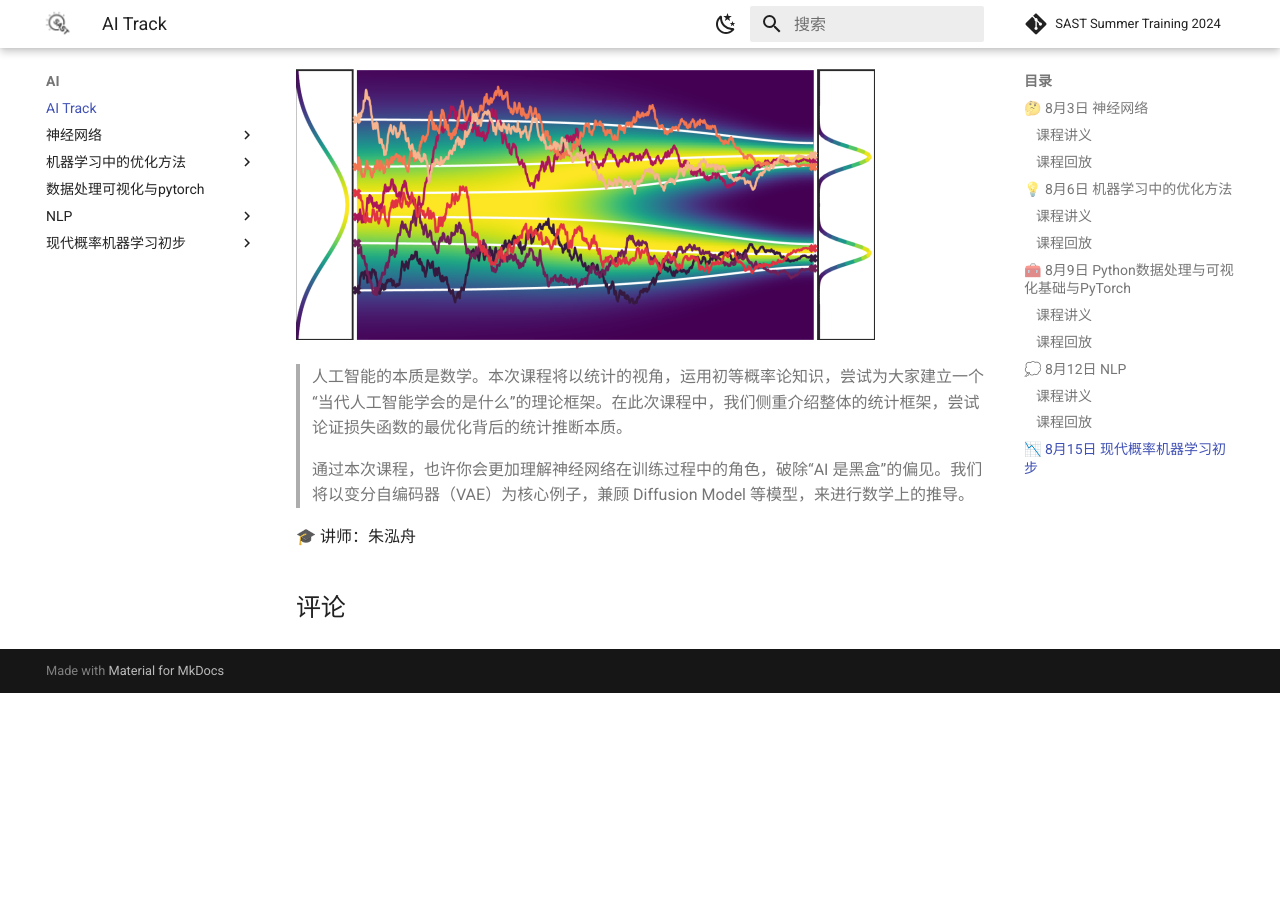
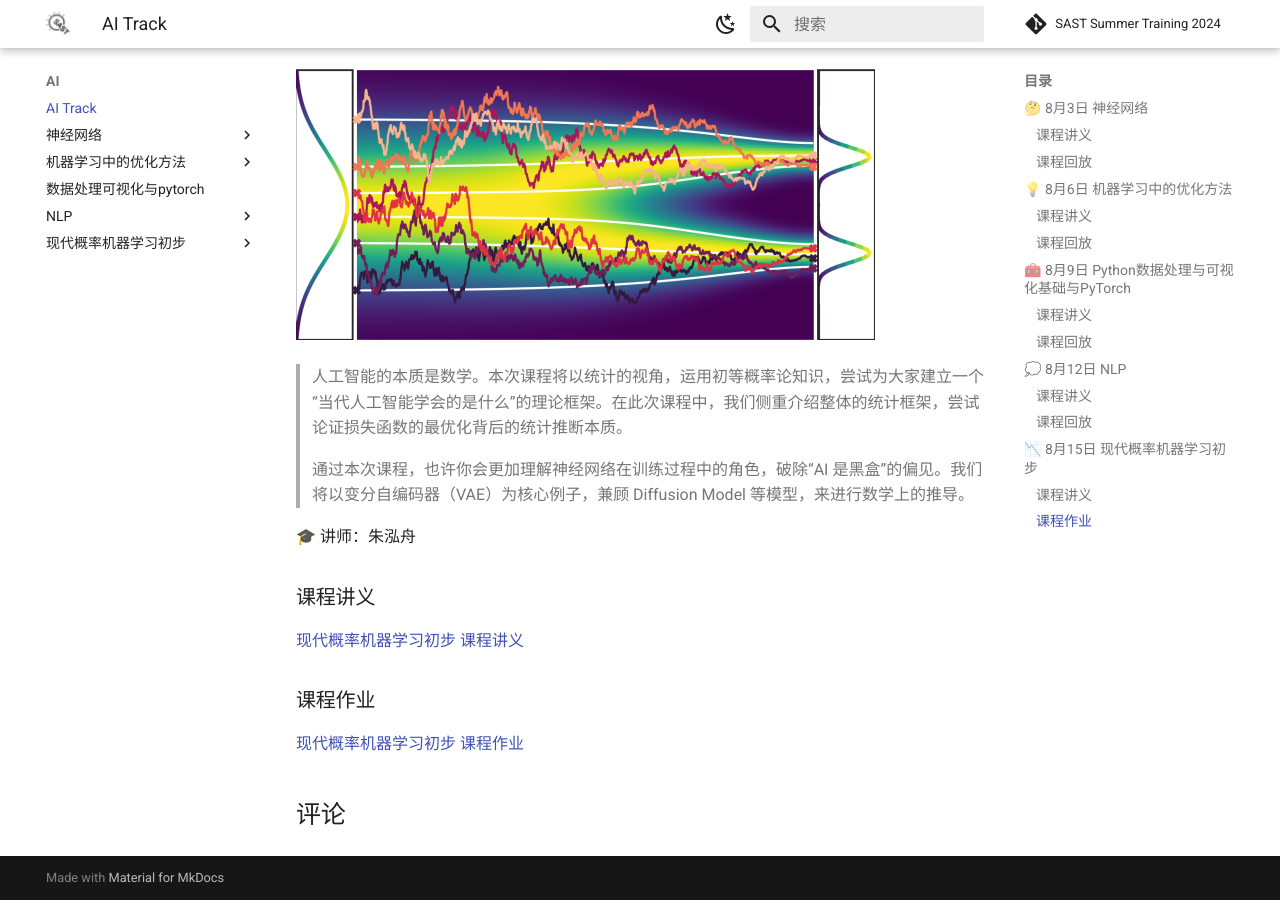
Before and after one commit to sast-summer-training-2024/sast-summer-training-2024.github.io, an MkDocs documentation site: the page built from docs/ai/index_ai.md, in a window 1280 px wide and 900 px high, scrolled down 4813 px. Built offline with MkDocs 1.6.1 and Material for MkDocs 9.7.7, drawn with Linux system fonts in a browser that asks for light colours; comment, search, counter and statistics services are not loaded; before the commit the page ends 5506 px from its top, so only the background shows below that.

Commit message:
feat: add probablistic ml

```diff
--- a/docs/ai/index_ai.md
+++ b/docs/ai/index_ai.md
@@ -93,3 +93,11 @@
 >通过本次课程，也许你会更加理解神经网络在训练过程中的角色，破除“AI 是黑盒”的偏见。我们将以变分自编码器（VAE）为核心例子，兼顾 Diffusion Model 等模型，来进行数学上的推导。
 
 🎓 讲师：朱泓舟
+
+### 课程讲义
+
+[现代概率机器学习初步 课程讲义](现代概率机器学习初步_讲义.pdf)
+
+### 课程作业
+
+[现代概率机器学习初步 课程作业](https://github.com/sast-summer-training-2024/sast2024-diffusion)
```
